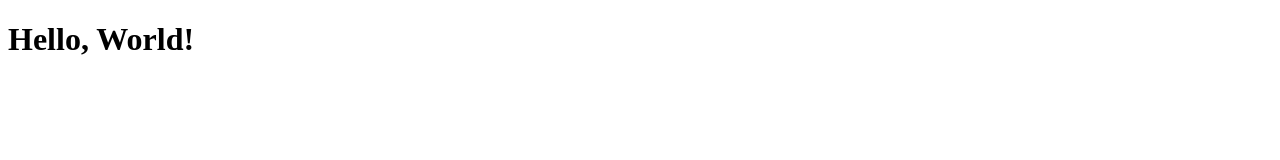
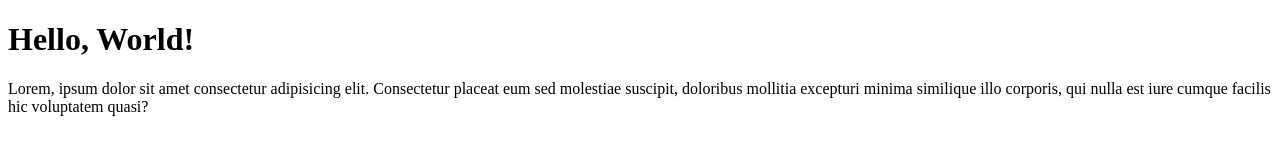
Before and after one commit to jeo04/test-remote, a plain HTML site: page index.html in a window 1280 px wide. Drawn offline with Linux system fonts and the light colour scheme.

Commit message:
menambahkan paragraf

```diff
--- a/index.html
+++ b/index.html
@@ -8,5 +8,6 @@
 </head>
 <body>
     <h1>Hello, World!</h1>
+    <p>Lorem, ipsum dolor sit amet consectetur adipisicing elit. Consectetur placeat eum sed molestiae suscipit, doloribus mollitia excepturi minima similique illo corporis, qui nulla est iure cumque facilis hic voluptatem quasi?</p>
 </body>
 </html>
```
